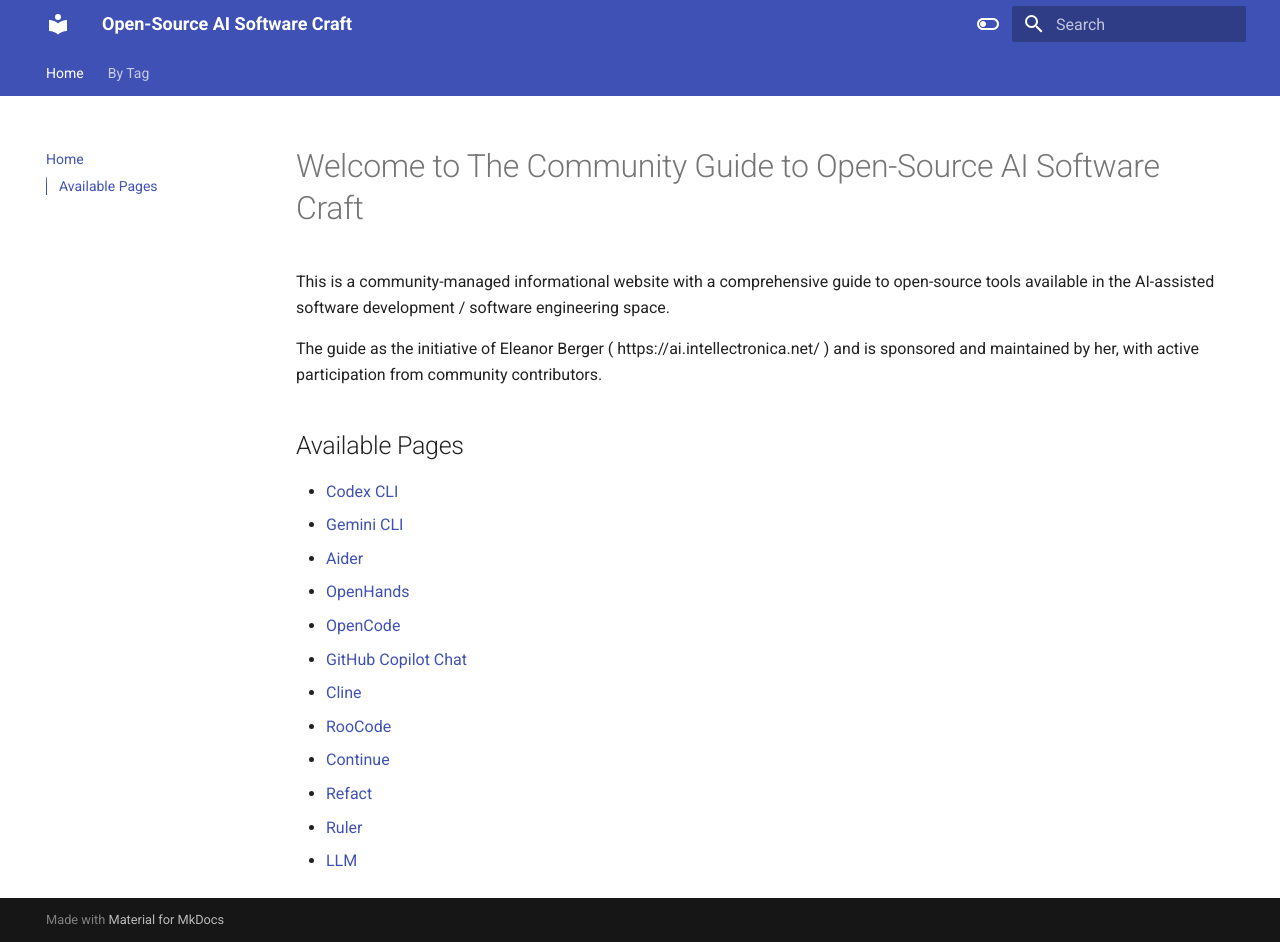
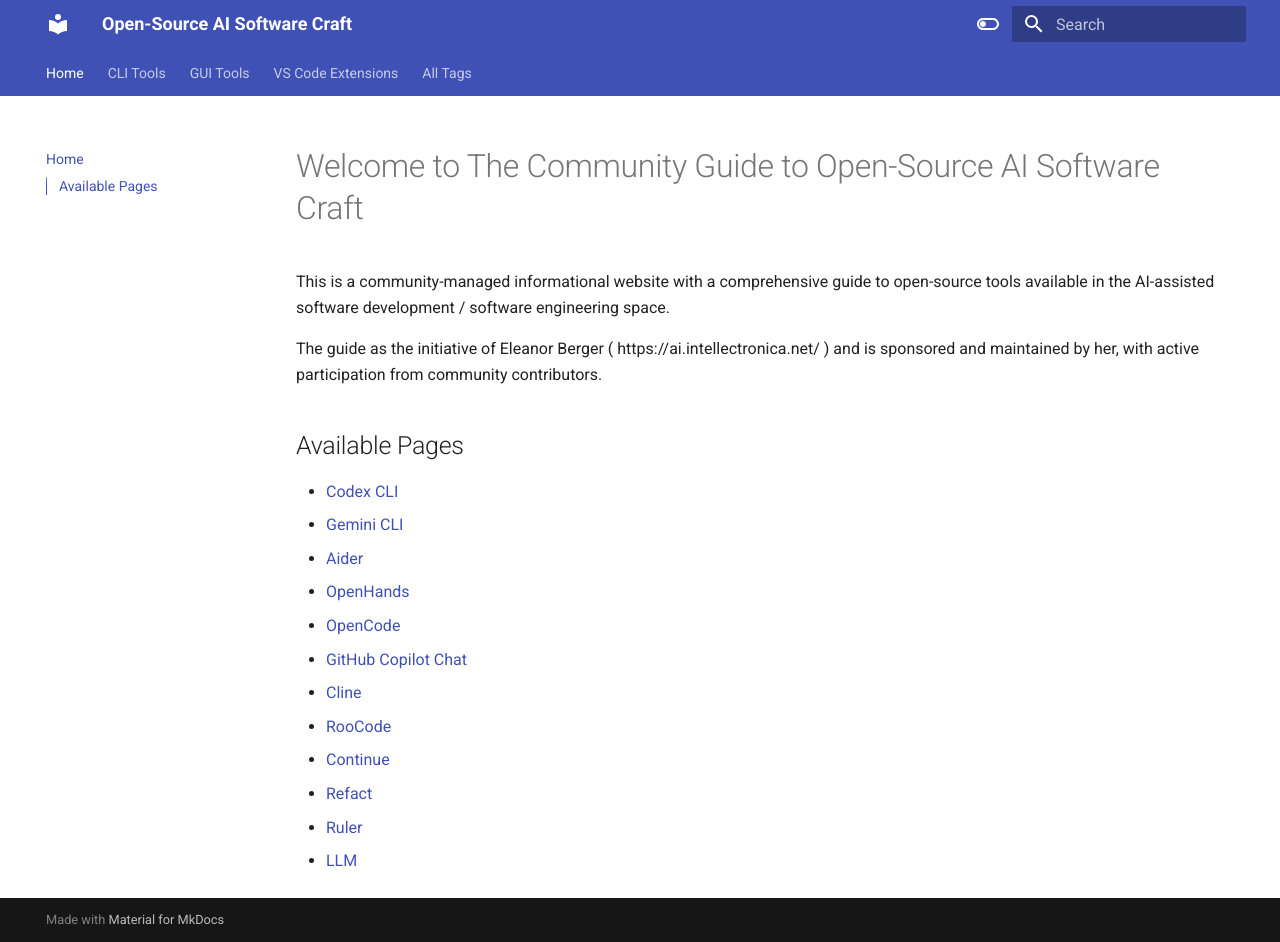
Before and after one commit to joaompinto/oss-ai-swe, an MkDocs documentation site: the page built from docs/index.md, in a window 1280 px wide and 942 px high. Built offline with MkDocs 1.6.1 and Material for MkDocs 9.7.7, drawn with Linux system fonts in a browser that asks for light colours.

Commit message:
refactor: move tags to top-level navigation

```diff
--- a/mkdocs.yml
+++ b/mkdocs.yml
@@ -29,8 +29,7 @@
 
 nav:
   - Home: index.md
-  - By Tag:
-    - All Tags: tags.md
-    - CLI Tools: tags.md#cli
-    - GUI Tools: tags.md#gui
-    - VS Code Extensions: tags.md#vscode
+  - CLI Tools: tags.md#cli
+  - GUI Tools: tags.md#gui
+  - VS Code Extensions: tags.md#vscode
+  - All Tags: tags.md
```
